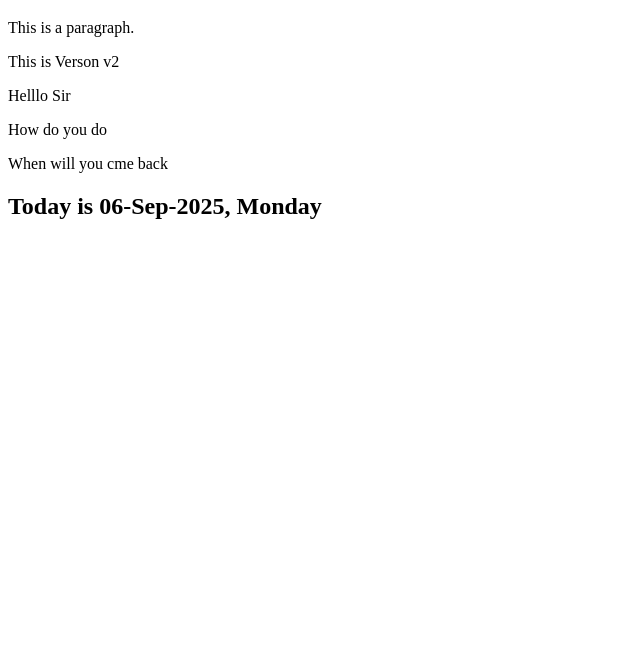
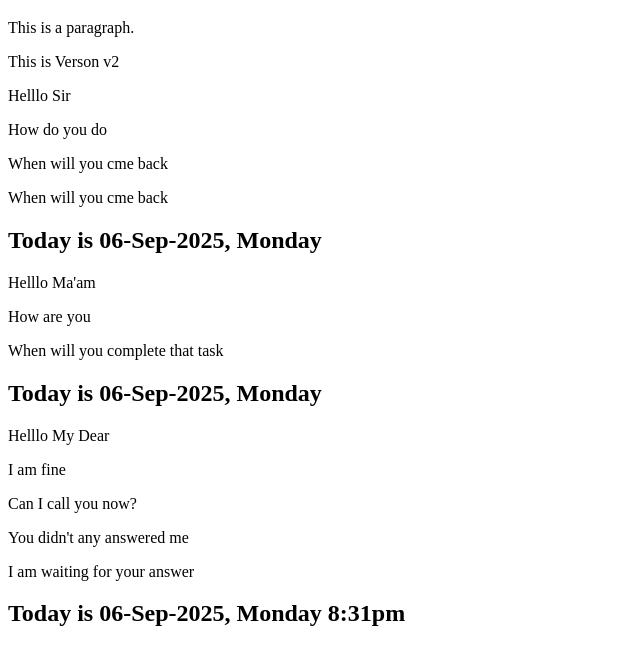
Before and after one commit to Arora1992/Arora_Repo_AA, a plain HTML site: page index.html in a window 1280 px wide. Shown: the part 61-726 px from the top of the page, without its empty margins (0-640 px from the left). Drawn offline with Linux system fonts and the light colour scheme.

Commit message:
This is V5

```diff
--- a/index.html
+++ b/index.html
@@ -14,6 +14,18 @@
 <p>Helllo Sir</p>
 <p>How do you do</p>
 <p>When will you cme back</p>
+<p>When will you cme back</p>
 <h2>Today is 06-Sep-2025, Monday</h2>
+<p>Helllo Ma'am</p>
+<p>How are you</p>
+<p>When will you complete that task</p>
+<h2>Today is 06-Sep-2025, Monday</h2>
+<p>Helllo My Dear</p>
+<p>I am fine</p>
+<p>Can I call you now?</p>
+<p>You didn't any answered me</p>
+<p>I am waiting for your answer</p>
+<h2>Today is 06-Sep-2025, Monday 8:31pm</h2>
+
 </body>
 </html>
```
